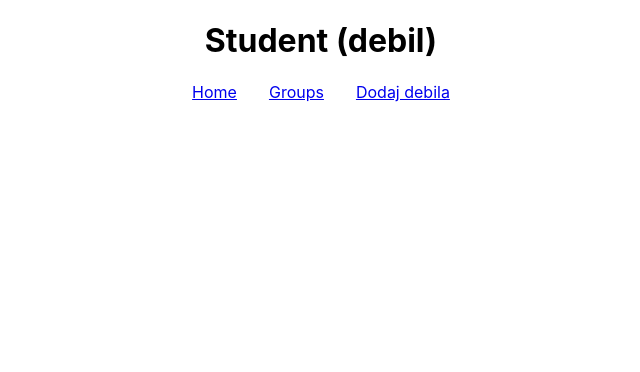
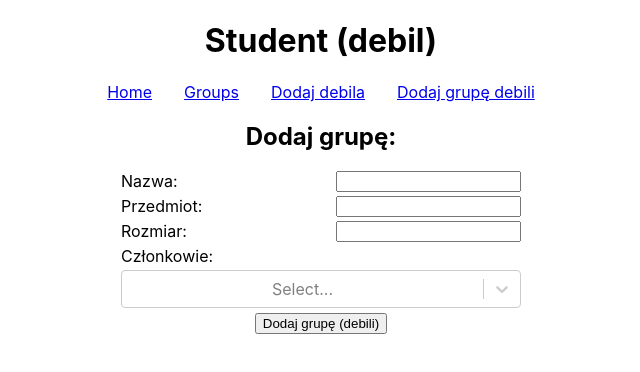
Before and after one commit to Bravo555/piw, a React (Create React App) app in the folder lab3/: page /piw/lab3/groups/add in a window 1280 px wide. Shown: the top 372 px of the page, without its empty margins (319-959 px from the left). Built offline with nearby package versions, Linux system fonts and the light colour scheme.

Commit message:
added add group

```diff
--- a/lab3/package.json
+++ b/lab3/package.json
@@ -15,6 +15,7 @@
     "react-dom": "^18.0.0",
     "react-router-dom": "^6.3.0",
     "react-scripts": "5.0.0",
+    "react-select": "^5.3.0",
     "typescript": "^4.6.3",
     "web-vitals": "^2.1.4"
   },
--- a/lab3/src/App.css
+++ b/lab3/src/App.css
@@ -1,5 +1,24 @@
+* {
+  box-sizing: border-box;
+}
+
 .App {
   text-align: center;
+}
+
+.form {
+  max-width: 25rem;
+  margin: 0 auto;
+}
+
+.form > div {
+  display: flex;
+  justify-content: space-between;
+  margin: 0.25em 0;
+}
+
+.selectinput {
+  display: block !important; /* oh god, here we go... */
 }
 
 .flex-list {
--- a/lab3/src/App.tsx
+++ b/lab3/src/App.tsx
@@ -6,8 +6,10 @@ import Add from './pages/Add';
 import Groups from './pages/Groups';
 import Student from './types/Student';
 import Group from './types/Group';
+import GroupAdd from './pages/GroupAdd';
 
 
+// TODO: remove duplicated state
 const App = () => {
   const [students, setStudents] = useState([
     { name: 'Marek', email: 'xXx_MaReK_xXx@pudelek.pl', description: 'Doin your mom, doin doin your mom!' },
@@ -18,18 +20,22 @@ const App = () => {
     {
       name: 'X Æ A-Xii', email: 'techpriest@mechanicus.terra', description: 'Even in death I serve the Omnissiah.',
       tags: ['omnissiah', 'adeptus mechanicus', 'the flesh is weak']
-    }
+    },
+    { name: 'Marcel', email: 'marcel@mguzik.eu', description: '' },
+    { name: 'Miłosz', email: 'mimsowy@wp.pl', description: '' },
+    { name: 'Maciej', email: 'byczax@byczko.pl', description: '' },
+    { name: 'Bartosz', email: 'qucker@gmail.com', description: '' },
   ]);
 
   const subjects = [
-    'Programowanie interfejsów webowych',
-    'Systemy operacyjne',
-    'Projektowanie i programowanie gier',
-    'Rozpoznawanie i przetwarzanie obrazów',
-    'Projekt grupowy'
+    { shortname: 'PIW', longname: 'Programowanie interfejsów webowych' },
+    { shortname: 'SO2', longname: 'Systemy operacyjne 2' },
+    { shortname: 'PIPG', longname: 'Projektowanie i programowanie gier' },
+    { shortname: 'RiPO', longname: 'Rozpoznawanie i przetwarzanie obrazów' },
+    { shortname: 'PZ', longname: 'Projekt zespołowy' }
   ];
 
-  const groups: Group[] = [
+  const [groups, setGroups] = useState([
     {
       name: 'Rozpoznawanie sygnalizacji świetlnej',
       subject: 'Rozpoznawanie i przetwarzanie obrazów',
@@ -58,7 +64,7 @@ const App = () => {
         { name: 'Marcel', email: 'marcel@mguzik.eu', description: '' }
       ]
     }
-  ];
+  ]);
 
   return (
     <div className='App'>
@@ -69,6 +75,7 @@ const App = () => {
           <Link to="/">Home</Link>
           <Link to="/groups">Groups</Link>
           <Link to="/add">Dodaj debila</Link>
+          <Link to="/groups/add">Dodaj grupę debili</Link>
         </nav>
 
         <Routes>
@@ -76,7 +83,12 @@ const App = () => {
           <Route path="/groups" element={<Groups groups={groups} />} />
           <Route path="/add" element={
             <Add addStudent={(student: Student) => {
-              setStudents([student, ...students]);
+              setStudents([...students, student]);
+            }} />
+          } />
+          <Route path="/groups/add" element={
+            <GroupAdd students={students} addGroup={(group: Group) => {
+              setGroups([...groups, group]);
             }} />
           } />
         </Routes>
--- a/lab3/src/StudentCard.tsx
+++ b/lab3/src/StudentCard.tsx
@@ -4,7 +4,7 @@ import Student from './types/Student';
 const StudentCard = ({ student }: { student: Student }) => (
   <div className="card">
     <div>{student.name}</div>
-    <div>{student.description}</div>
+    <div>{student.description || 'No description.'}</div>
     {
       student.tags ? (
         <div>
--- a/lab3/src/pages/Add.tsx
+++ b/lab3/src/pages/Add.tsx
@@ -10,7 +10,7 @@ const Add = ({ addStudent }: { addStudent: (s: Student) => void }) => {
   const navigate = useNavigate();
 
   return (
-    <div>
+    <div className="form">
       <h2>Dodaj debila:</h2>
       <div>
         <label htmlFor="name">Name: </label>
--- /dev/null
+++ b/lab3/src/pages/GroupAdd.tsx
@@ -0,0 +1,70 @@
+import { FormEvent, useState } from 'react';
+import { useNavigate } from 'react-router-dom';
+import Select, { MultiValue } from 'react-select';
+import Group from '../types/Group';
+import Student from '../types/Student';
+
+const Add = ({ addGroup, students }: { addGroup: (s: Group) => void, students: Student[] }) => {
+  const [name, setName] = useState('');
+  const [subject, setSubject] = useState('');
+  const [size, setSize] = useState(0);
+  const [members, setMembers] = useState<Student[]>([]);
+  const navigate = useNavigate();
+
+  const selectOptions = students.map(student => ({ value: student, label: student.name }));
+
+  const handleMembersChange = (options: MultiValue<{ label: string, value: Student }>) => {
+    const sizeInput = document.getElementById('size') as HTMLInputElement;
+    sizeInput?.setAttribute('min', options.length.toString());
+    sizeInput.value = Math.max(parseInt(sizeInput.value) || 0, options.length).toString();
+    console.log(options.length);
+    console.log(document.getElementById("size"));
+
+    setMembers(options.map(option => option.value));
+    setSize(parseInt(sizeInput.value))
+  }
+
+  const handleSubmit = (e: FormEvent) => {
+    e.preventDefault();
+    if (size < members.length) {
+      return;
+    }
+    addGroup({ name, subject, size, members });
+    navigate('/');
+  };
+
+  return (
+    <>
+      <h2>Dodaj grupę:</h2>
+      <form className="form" onSubmit={handleSubmit}>
+        <div>
+          <label htmlFor="name">Nazwa: </label>
+          <input required type="text" id="name" onChange={(e) => setName(e.target.value)} />
+        </div>
+
+        <div>
+          <label htmlFor="subject">Przedmiot: </label>
+          <input required type="text" id="subject" onChange={(e) => setSubject(e.target.value)} />
+        </div>
+
+        <div>
+          <label htmlFor="size">Rozmiar: </label>
+          <input required type="number" id="size" onChange={(e) => {
+            setSize(parseInt(e.target.value));
+          }} />
+        </div>
+
+        <div>
+          <label htmlFor="description">Członkowie: </label>
+        </div>
+        <div className="selectinput">
+          <Select isMulti options={selectOptions} onChange={handleMembersChange} />
+        </div>
+
+        <input type="submit" value="Dodaj grupę (debili)" />
+      </form>
+    </>
+  );
+};
+
+export default Add;
--- a/lab3/src/pages/Groups.tsx
+++ b/lab3/src/pages/Groups.tsx
@@ -55,7 +55,7 @@ class Groups extends react.Component<{ groups: Group[] }, GroupsState> {
                   <ul>
                     {group.members.map((member, i) => <li key={i}>{member.name}</li>)}
                     {Array(Math.max(group.size - group.members.length, 0))
-                      .fill(<li key={group.members.length + i + 1}>[Wolne]</li>)}
+                      .fill(1).map((_, i) => <li key={group.members.length + i + 1}>[Wolne]</li>)}
                   </ul>
                 </div>
               </div>
```
Also changed, not shown: 1 other file (tests, documents, lock files or other folders).
